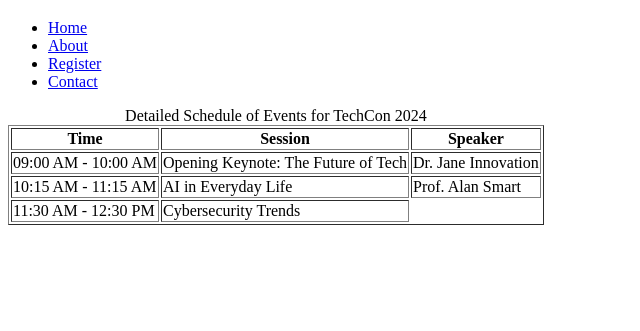
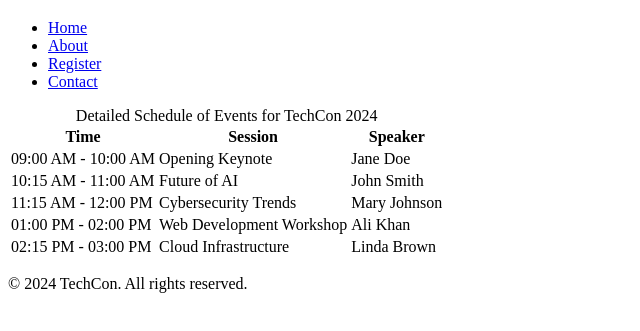
Before and after one commit to Elozi/TechCon_HTML, a plain HTML site: page techcon_website/schedule.html in a window 1280 px wide. Shown: the part 61-392 px from the top of the page, without its empty margins (0-640 px from the left). Drawn offline with Linux system fonts and the light colour scheme.

Commit message:
Update schedule.html

```diff
--- a/techcon_website/schedule.html
+++ b/techcon_website/schedule.html
@@ -2,7 +2,7 @@
 <html lang="en">
 <head>
   <meta charset="UTF-8" />
-  <meta name="viewport" content="width=device-width, initial-scale=1.0"/>
+  <meta name="viewport" content="width=device-width, initial-scale=1.0" />
   <title>Schedule for TechCon 2024</title>
 </head>
 <body>
@@ -19,7 +19,7 @@
   </header>
 
   <main>
-    <table border="1">
+    <table>
       <caption>Detailed Schedule of Events for TechCon 2024</caption>
       <thead>
         <tr>
@@ -31,15 +31,35 @@
       <tbody>
         <tr>
           <td>09:00 AM - 10:00 AM</td>
-          <td>Opening Keynote: The Future of Tech</td>
-          <td>Dr. Jane Innovation</td>
+          <td>Opening Keynote</td>
+          <td>Jane Doe</td>
         </tr>
         <tr>
-          <td>10:15 AM - 11:15 AM</td>
-          <td>AI in Everyday Life</td>
-          <td>Prof. Alan Smart</td>
+          <td>10:15 AM - 11:00 AM</td>
+          <td>Future of AI</td>
+          <td>John Smith</td>
         </tr>
         <tr>
-          <td>11:30 AM - 12:30 PM</td>
+          <td>11:15 AM - 12:00 PM</td>
           <td>Cybersecurity Trends</td>
-          <td
+          <td>Mary Johnson</td>
+        </tr>
+        <tr>
+          <td>01:00 PM - 02:00 PM</td>
+          <td>Web Development Workshop</td>
+          <td>Ali Khan</td>
+        </tr>
+        <tr>
+          <td>02:15 PM - 03:00 PM</td>
+          <td>Cloud Infrastructure</td>
+          <td>Linda Brown</td>
+        </tr>
+      </tbody>
+    </table>
+  </main>
+
+  <footer>
+    <p>&copy; 2024 TechCon. All rights reserved.</p>
+  </footer>
+</body>
+</html>
```
